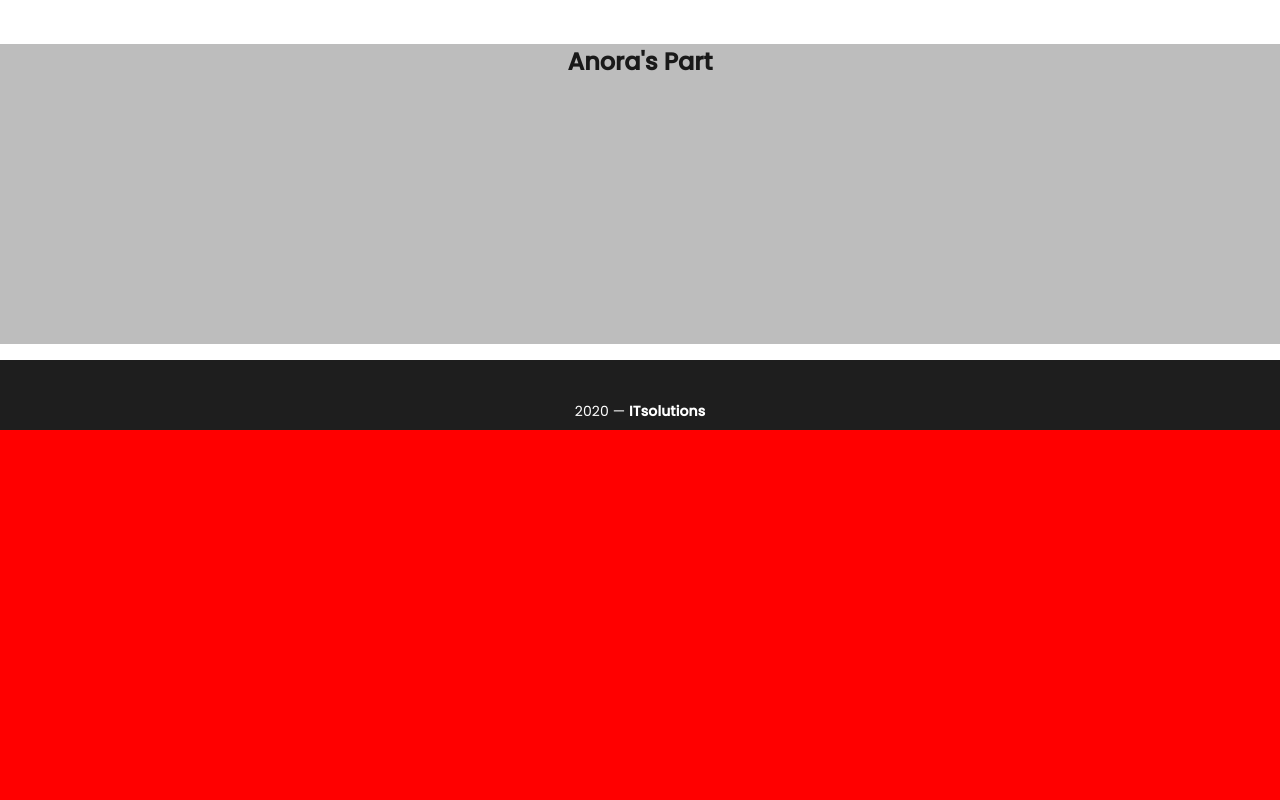
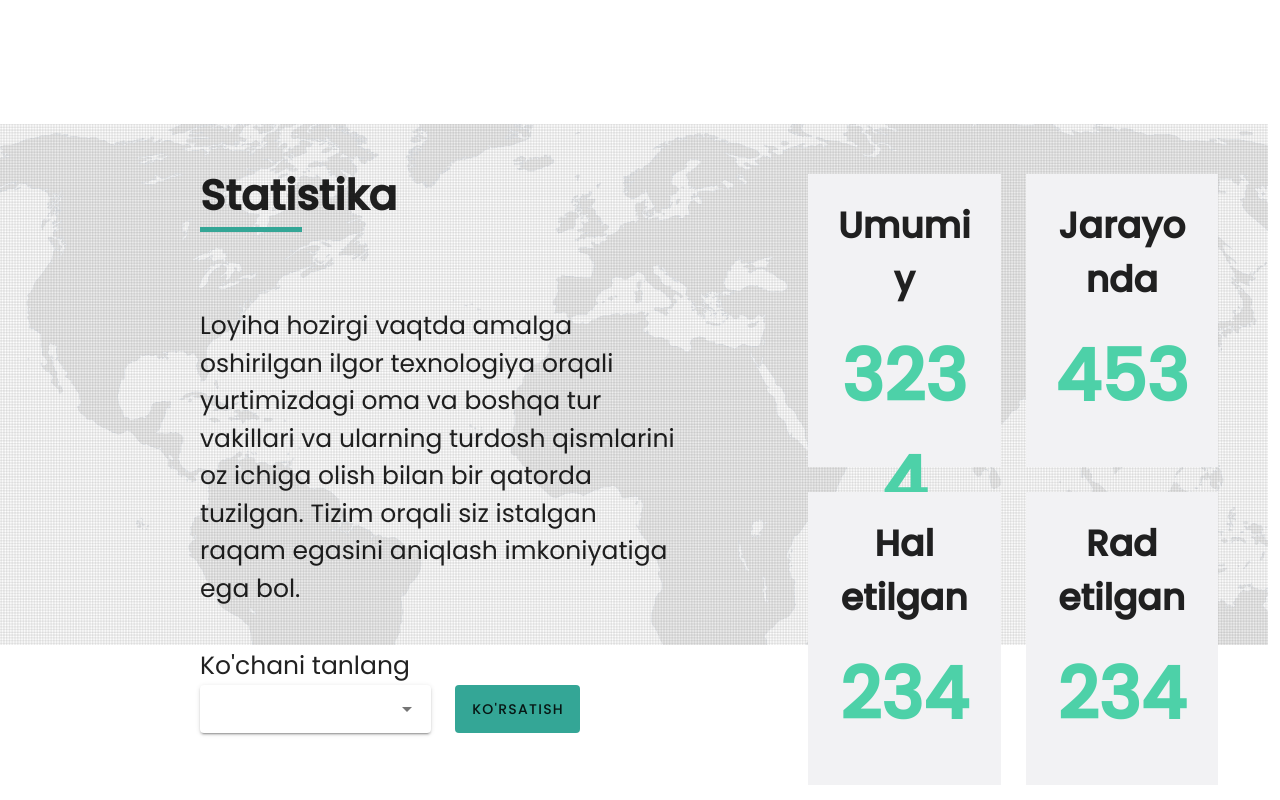
Before and after one commit to SAIDAKBAR123/fuqaro-nazorati-landing, a Vue app: page / in a window 1280 px wide. Shown: the part 1300-2100 px from the top of the page. Before the commit the page ends 1730 px from the top, so only its background shows below. Built offline with nearby package versions, Linux system fonts and the light colour scheme.

Commit message:
add statistika

```diff
--- a/src/components/Statistics/index.vue
+++ b/src/components/Statistics/index.vue
@@ -1,6 +1,7 @@
 <template>
-  <v-card class="my-2" max-height="1200" color="white" tile flat>
+<v-card class="my-2" max-height="3200" color="white" tile flat>
     <!-- <h2 class="text-center">Mavluda Part</h2> -->
+    <!--Loyiha haqida qisqacha ma'lumot -->
     <v-row class="row-layout">
         <v-col class="col-layout-1">
             <p class="p-title">Loyiha haqida qisqacha ma'lumot</p>
@@ -14,36 +15,66 @@
             </p>
 
             <v-list class="list-items">
-          <v-list-item
-            ><v-icon class="icons">mdi-checkbox-marked-circle-outline</v-icon
-            >Muammoni doimiy monitoringi</v-list-item
-          >
-          <v-list-item
-            ><v-icon class="icons">mdi-checkbox-marked-circle-outline</v-icon
-            >Hal etilmagan ustidan ariza</v-list-item
-          >
-          <v-list-item
-            ><v-icon class="icons">mdi-checkbox-marked-circle-outline</v-icon
-            >Doimiy muloqot</v-list-item
-          >
-          <v-list-item
-            ><v-icon class="icons">mdi-checkbox-marked-circle-outline</v-icon
-            >Bonuslar</v-list-item
-          >
+                <v-list-item>
+                    <v-icon class="icons">mdi-checkbox-marked-circle-outline</v-icon>Muammoni doimiy monitoringi
+                </v-list-item>
+                <v-list-item>
+                    <v-icon class="icons">mdi-checkbox-marked-circle-outline</v-icon>Hal etilmagan ustidan ariza
+                </v-list-item>
+                <v-list-item>
+                    <v-icon class="icons">mdi-checkbox-marked-circle-outline</v-icon>Doimiy muloqot
+                </v-list-item>
+                <v-list-item>
+                    <v-icon class="icons">mdi-checkbox-marked-circle-outline</v-icon>Bonuslar
+                </v-list-item>
             </v-list>
-        <v-btn text class="batafsil_btn"
-          >Batafsil<v-icon class="icons">mdi-arrow-right</v-icon></v-btn
-        >
+            <v-btn text class="batafsil_btn">Batafsil<v-icon class="icons">mdi-arrow-right</v-icon>
+            </v-btn>
         </v-col>
         <v-col>
-        <v-img
-          src="../../assets/Images/phone.png"
-          alt="phone image"
-          class="phone_img"
-          width="300"
-          height="500"
-        >
+            <v-img src="../../assets/Images/phone.png" alt="phone image" class="phone_img" width="300" height="500">
             </v-img>
+        </v-col>
+    </v-row>
+    <!--Statistika -->
+
+    <v-row class="statistika">
+        <v-col class="stats-info">
+            <p>Statistika</p>
+            <div class="shape"></div>
+            <p>Loyiha hozirgi vaqtda amalga oshirilgan ilgor texnologiya orqali
+                yurtimizdagi oma va boshqa tur vakillari va ularning turdosh qismlarini oz ichiga olish bilan bir qatorda tuzilgan. Tizim orqali siz istalgan raqam egasini aniqlash imkoniyatiga ega bol.</p>
+            <p class="input-title">Ko'chani tanlang</p>
+            <v-row class="d-flex align-baseline">
+                <v-col>
+                    <v-select :items="items" solo></v-select>
+                </v-col>
+                <v-col>
+                    <v-btn text class="show-btn" height="48px">Ko'rsatish</v-btn>
+                </v-col>
+            </v-row>
+        </v-col>
+        <v-col>
+            <v-row class="grid-container">
+
+                <div>
+                    <p>Umumiy</p>
+                    <p>3234</p>
+                </div>
+                <div>
+                    <p>Jarayonda</p>
+                    <p>453</p>
+                </div>
+                <div>
+                    <p>Hal etilgan</p>
+                    <p>234</p>
+                </div>
+                <div>
+                    <p>Rad etilgan</p>
+                    <p>234</p>
+                </div>
+            </v-row>
+
         </v-col>
     </v-row>
 </v-card>
@@ -51,21 +82,30 @@
 
 <script>
 export default {}
+</script><script>
+export default {
+    data: () => ({
+        items: ['Foo', 'Bar', 'Fizz', 'Buzz'],
+    }),
+}
 </script>
 
 <style scoped>
+/*start loyiha haqida qisqacha ma'lumot */
+
 .row-layout {
-  padding-left: 50px;
+    padding-left: 150px;
     padding-top: 50px;
     column-gap: 100px;
     font-size: 10pt;
-  height: 600px;
+    height: 700px;
 }
 
 .col-layout-1 {
     padding-left: 60px;
     padding-right: 70px;
 }
+
 .p-title {
     margin-top: 30px;
     margin-bottom: 5px;
@@ -84,9 +124,11 @@ export default {}
     color: #34a696;
     text-transform: capitalize;
 }
+
 .list-items {
     font-weight: 600;
 }
+
 .icons {
     color: #34a696;
     padding: 10px;
@@ -96,8 +138,83 @@ export default {}
 .shape {
     margin-top: 0;
     margin-bottom: 15px;
-  width: 160px;
+    width: 21%;
     height: 5px;
     background-color: #34a696;
 }
+
+/*end loyiha haqida qisqacha ma'lumot */
+/* start statistika part */
+
+.statistika {
+    padding-left: 200px;
+    width: 100%;
+    background-image: url("../../assets/Images/map.png");
+    background-repeat: no-repeat;
+    background-size: contain;
+    height: 781px;
+    column-gap: 60px;
+
+}
+
+.grid-container {
+    padding: 50px;
+    display: grid;
+    grid-template-columns: minmax(50px, 297px) minmax(50px, 297px);
+    grid-template-rows: minmax(60px, 293px) minmax(60px, 293px);
+    column-gap: 25px;
+    row-gap: 25px;
+
+}
+
+.grid-container>div {
+    padding: 25px;
+    background-color: #F2F2F4;
+    opacity: 1;
+    text-align: center;
+    font-size: 36px;
+}
+
+.grid-container>div>p:nth-child(1) {
+    font-weight: 600;
+    font-size: 36px;
+}
+
+.grid-container>div>p:nth-child(2) {
+    font-weight: 600;
+    font-size: 71px;
+    color: #4DD1A8;
+    opacity: 1;
+}
+
+.stats-info {
+    padding-top: 40px;
+}
+
+.stats-info>p:nth-child(1) {
+    font-size: 42px;
+    font-weight: 600;
+    margin-bottom: 0;
+
+}
+
+.stats-info>p:nth-child(3) {
+    padding-top: 60px;
+    font-size: 25px;
+
+}
+
+.input-title {
+    margin-top: 40px;
+    margin-bottom: 0;
+    font-size: 25px;
+}
+
+.show-btn {
+    background-color: #34A696;
+    color: white;
+
+}
+
+/* end statistika part */
 </style>
```
Also changed, not shown: src/assets/Images/map.png (added), 1 other file (tests, documents, lock files or other folders). Lines whose indentation alone changed are shown as unchanged.
